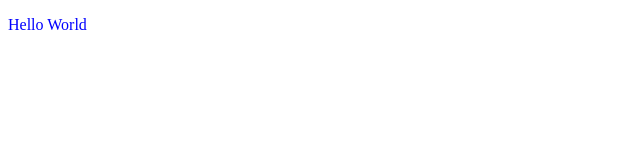
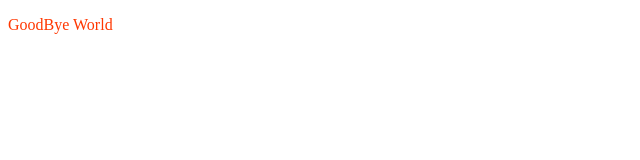
Before and after one commit to Stephanie-Yiu/Merge-conflic-exerice, a plain HTML site: page index.html in a window 1280 px wide. Shown: the whole page, without its empty margins (0-640 px from the left). Drawn offline with Linux system fonts and the light colour scheme.

Commit message:
creator bug

```diff
--- a/index.html
+++ b/index.html
@@ -8,6 +8,6 @@
     <title>Document</title>
   </head>
   <body>
-    <p>Hello World</p>
+    <p>GoodBye World</p>
   </body>
 </html>
--- a/style.css
+++ b/style.css
@@ -1,3 +1,3 @@
 p {
-  color: blue;
+  color: rgb(255, 55, 0);
 }
```
